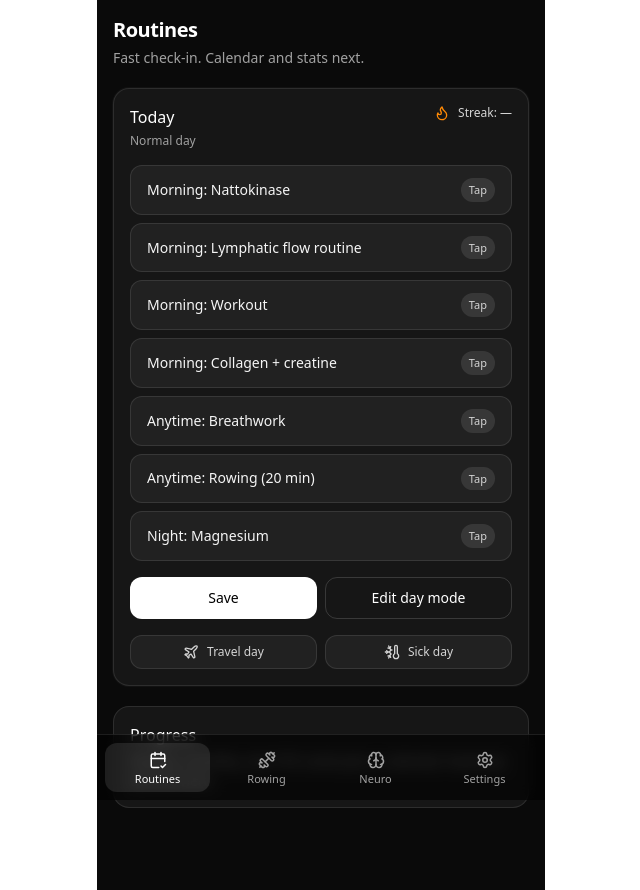
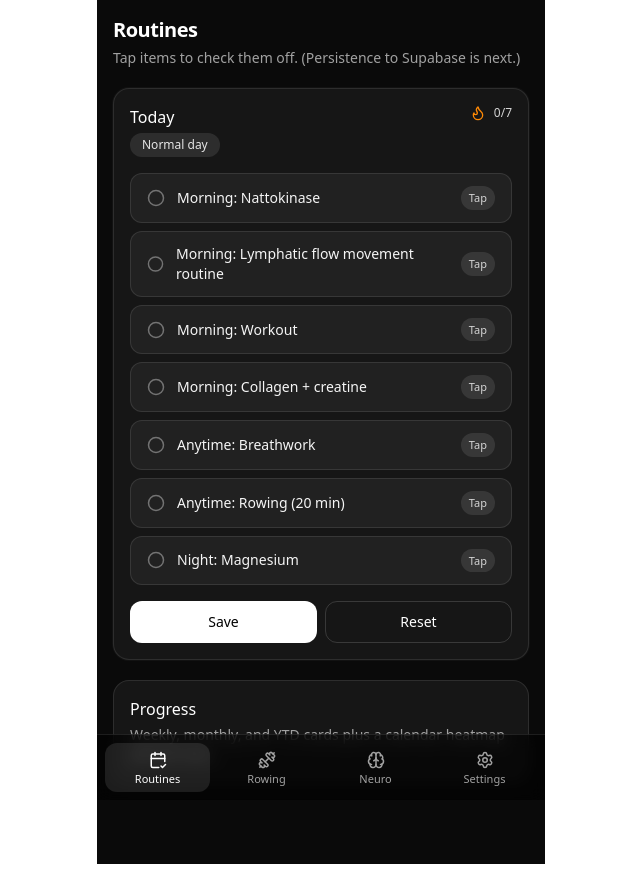
Before and after one commit to DMALUVM/Trackers, a Next.js app: page /app/routines in a window 1280 px wide. Shown: the whole page, without its empty margins (319-959 px from the left). After the commit the page ends 864 px from the top, so only its background shows below. Built offline with nearby package versions, Linux system fonts and the light colour scheme.

Commit message:
Make routines checklist interactive (tap to toggle)

```diff
--- a/src/app/app/routines/page.tsx
+++ b/src/app/app/routines/page.tsx
@@ -1,22 +1,74 @@
-import { Flame, Plane, ThermometerSnowflake } from "lucide-react";
+"use client";
 
-const todayItems = [
-  { label: "Morning: Nattokinase", done: false },
-  { label: "Morning: Lymphatic flow routine", done: false },
-  { label: "Morning: Workout", done: false },
-  { label: "Morning: Collagen + creatine", done: false },
-  { label: "Anytime: Breathwork", done: false },
-  { label: "Anytime: Rowing (20 min)", done: false },
-  { label: "Night: Magnesium", done: false },
-] as const;
+import { useMemo, useState } from "react";
+import {
+  CheckCircle2,
+  Circle,
+  Flame,
+  Plane,
+  ThermometerSnowflake,
+} from "lucide-react";
+
+type DayMode = "normal" | "travel" | "sick";
+
+type RoutineItem = {
+  id: string;
+  label: string;
+  done: boolean;
+};
+
+const seedItems: RoutineItem[] = [
+  { id: "am-natto", label: "Morning: Nattokinase", done: false },
+  {
+    id: "am-lymph",
+    label: "Morning: Lymphatic flow movement routine",
+    done: false,
+  },
+  { id: "am-workout", label: "Morning: Workout", done: false },
+  {
+    id: "am-collagen",
+    label: "Morning: Collagen + creatine",
+    done: false,
+  },
+  { id: "any-breath", label: "Anytime: Breathwork", done: false },
+  { id: "any-row", label: "Anytime: Rowing (20 min)", done: false },
+  { id: "pm-mag", label: "Night: Magnesium", done: false },
+];
 
 export default function RoutinesPage() {
+  const [items, setItems] = useState<RoutineItem[]>(seedItems);
+  const [dayMode, setDayMode] = useState<DayMode>("normal");
+  const [status, setStatus] = useState<string>("");
+
+  const completed = useMemo(
+    () => items.filter((i) => i.done).length,
+    [items]
+  );
+
+  const toggleItem = (id: string) => {
+    setItems((prev) =>
+      prev.map((i) => (i.id === id ? { ...i, done: !i.done } : i))
+    );
+  };
+
+  const save = () => {
+    // Placeholder: next step will persist to Supabase.
+    setStatus(`Saved. ${completed}/${items.length} complete.`);
+    setTimeout(() => setStatus(""), 1500);
+  };
+
+  const cycleDayMode = () => {
+    setDayMode((m) => (m === "normal" ? "travel" : m === "travel" ? "sick" : "normal"));
+  };
+
+  const dayModeLabel = dayMode === "normal" ? "Normal day" : dayMode === "travel" ? "Travel day" : "Sick day";
+
   return (
     <div className="space-y-5">
       <header className="space-y-1">
         <h1 className="text-xl font-semibold tracking-tight">Routines</h1>
         <p className="text-sm text-neutral-400">
-          Fast check-in. Calendar and stats next.
+          Tap items to check them off. (Persistence to Supabase is next.)
         </p>
       </header>
 
@@ -24,22 +76,43 @@ export default function RoutinesPage() {
         <div className="flex items-start justify-between gap-3">
           <div>
             <h2 className="text-base font-medium">Today</h2>
-            <p className="mt-1 text-xs text-neutral-400">Normal day</p>
+            <button
+              className="mt-1 inline-flex items-center gap-2 rounded-full bg-white/10 px-3 py-1 text-xs text-neutral-200"
+              onClick={cycleDayMode}
+              type="button"
+            >
+              {dayMode === "travel" ? <Plane size={14} /> : null}
+              {dayMode === "sick" ? <ThermometerSnowflake size={14} /> : null}
+              <span>{dayModeLabel}</span>
+            </button>
           </div>
           <div className="flex items-center gap-2 text-xs text-neutral-300">
             <Flame size={16} className="text-orange-400" />
-            <span>Streak: —</span>
+            <span>
+              {completed}/{items.length}
+            </span>
           </div>
         </div>
 
         <div className="mt-4 space-y-2">
-          {todayItems.map((item) => (
+          {items.map((item) => (
             <button
-              key={item.label}
+              key={item.id}
+              onClick={() => toggleItem(item.id)}
+              type="button"
               className="group w-full rounded-xl border border-white/10 bg-white/5 px-4 py-3 text-left text-sm text-neutral-100 transition-colors hover:bg-white/10"
             >
               <div className="flex items-center justify-between gap-3">
-                <span>{item.label}</span>
+                <div className="flex items-center gap-3">
+                  {item.done ? (
+                    <CheckCircle2 size={18} className="text-emerald-400" />
+                  ) : (
+                    <Circle size={18} className="text-neutral-500" />
+                  )}
+                  <span className={item.done ? "text-neutral-300 line-through" : ""}>
+                    {item.label}
+                  </span>
+                </div>
                 <span className="rounded-full bg-white/10 px-2 py-1 text-[11px] text-neutral-300 group-hover:bg-white/15">
                   Tap
                 </span>
@@ -49,22 +122,25 @@ export default function RoutinesPage() {
         </div>
 
         <div className="mt-4 grid grid-cols-2 gap-2">
-          <button className="rounded-xl bg-white px-4 py-2.5 text-sm font-medium text-black">
+          <button
+            className="rounded-xl bg-white px-4 py-2.5 text-sm font-medium text-black"
+            onClick={save}
+            type="button"
+          >
             Save
           </button>
-          <button className="rounded-xl border border-white/15 bg-transparent px-4 py-2.5 text-sm font-medium text-white">
-            Edit day mode
+          <button
+            className="rounded-xl border border-white/15 bg-transparent px-4 py-2.5 text-sm font-medium text-white"
+            onClick={() => setItems(seedItems)}
+            type="button"
+          >
+            Reset
           </button>
         </div>
 
-        <div className="mt-4 grid grid-cols-2 gap-2">
-          <button className="flex items-center justify-center gap-2 rounded-xl border border-white/10 bg-white/5 px-3 py-2 text-xs text-neutral-300 hover:bg-white/10">
-            <Plane size={16} /> Travel day
-          </button>
-          <button className="flex items-center justify-center gap-2 rounded-xl border border-white/10 bg-white/5 px-3 py-2 text-xs text-neutral-300 hover:bg-white/10">
-            <ThermometerSnowflake size={16} /> Sick day
-          </button>
-        </div>
+        {status ? (
+          <p className="mt-3 text-xs text-neutral-400">{status}</p>
+        ) : null}
       </section>
 
       <section className="rounded-2xl border border-white/10 bg-white/5 p-4">
```
